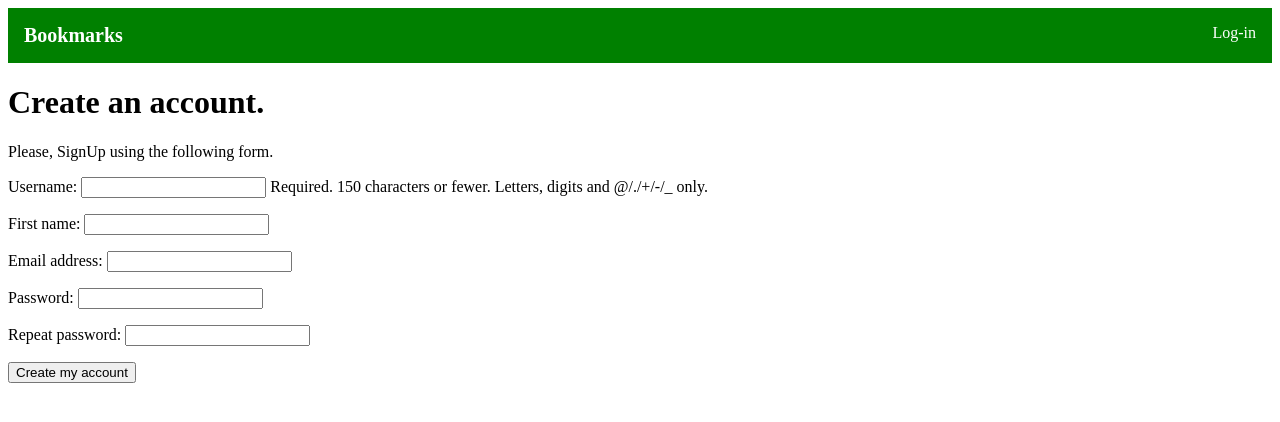
After one commit to localboy/social-sharing, a Django app: page /account/register/ in a window 1280 px wide. The commit adds this page. Shown: the top 422 px of the page. Run offline with Django 3.2, Linux system fonts and the light colour scheme.

Commit message:
Added urls and views for user registration

```diff
--- a/account/forms.py
+++ b/account/forms.py
@@ -1,5 +1,22 @@
 from django import forms
+from django.contrib.auth.models import User
+
 
 class LoginForm(forms.Form):
     username = forms.CharField()
     password = forms.CharField(widget=forms.PasswordInput)
+
+
+class UserRegistrationForm(forms.ModelForm):
+    password = forms.CharField(label='Password', widget=forms.PasswordInput)
+    password2 = forms.CharField(label='Repeat password', widget=forms.PasswordInput)
+
+    class Meta:
+        model = User
+        fields = ('username', 'first_name', 'email')
+
+    def clean_password2(self):
+        cd = self.cleaned_data
+        if cd['password'] != cd['password2']:
+            raise forms.ValidationError('Passwords don\'t match.')
+        return cd['password2']
--- /dev/null
+++ b/account/templates/account/register.html
@@ -0,0 +1,16 @@
+{% extends "base.html" %}
+
+{% block title %} Create an account {% endblock %}
+
+{% block content %}
+    <h1>Create an account.</h1>
+    <p>Please, SignUp using the following form.</p>
+
+    <form action="." method="post">
+        {{ user_form.as_p}}
+        {% csrf_token %}
+        <p>
+            <input type="submit" value="Create my account">
+        </p>
+    </form>
+{% endblock %}
--- a/account/templates/registration/login.html
+++ b/account/templates/registration/login.html
@@ -21,5 +21,7 @@
             <p><input type="submit" value="Log-in"></p>
         </form>
         <p><a href="{% url "password_reset" %}">Forgotten your password?</a></p>
+        <p>Please, use the following form to log-in. If you don't have an
+            account <a href="{% url "register" %}">register here</a></p>
     </div>
 {% endblock %}
--- a/account/urls.py
+++ b/account/urls.py
@@ -1,11 +1,12 @@
 from django.conf.urls import url
 from django.contrib.auth import views
-from .views import dashboard
+from .views import dashboard, register
 
 urlpatterns = [
     # post views
     # url(r'^login/$', views.user_login, name='login'),
     url(r'^$', dashboard, name='dashboard'),
+    url(r'^register/$', register, name='register'),
     url(r'^login/$', views.login, name='login'),
     url(r'^logout/$', views.logout, name='logout'),
     url(r'^password_change/$', views.password_change, name='password_change'),
--- a/account/views.py
+++ b/account/views.py
@@ -2,7 +2,7 @@ from django.http import HttpResponse
 from django.shortcuts import render
 from django.contrib.auth import authenticate, login
 from django.contrib.auth.decorators import login_required
-from .forms import LoginForm
+from .forms import LoginForm, UserRegistrationForm
 
 
 def user_login(request):
@@ -27,3 +27,16 @@ def user_login(request):
 @login_required
 def dashboard(request):
     return render(request, 'account/dashboard.html', {'section': 'dashboard'})
+
+
+def register(request):
+    if request.method == 'POST':
+        user_form = UserRegistrationForm(request.POST)
+        if user_form.is_valid():
+            new_user = user_form.save(commit=False) # Just creating not saving
+            new_user.set_password(user_form.cleaned_data['password'])
+            new_user.save() # Saving the user object
+            return render(request, 'account/register_done.html', {'new_user': new_user})
+    else:
+        user_form = UserRegistrationForm()
+        return render(request, 'account/register.html', {'user_form': user_form})
```
Also changed, not shown: account/templates/account/register_done.html (added, +7 -0 lines).
